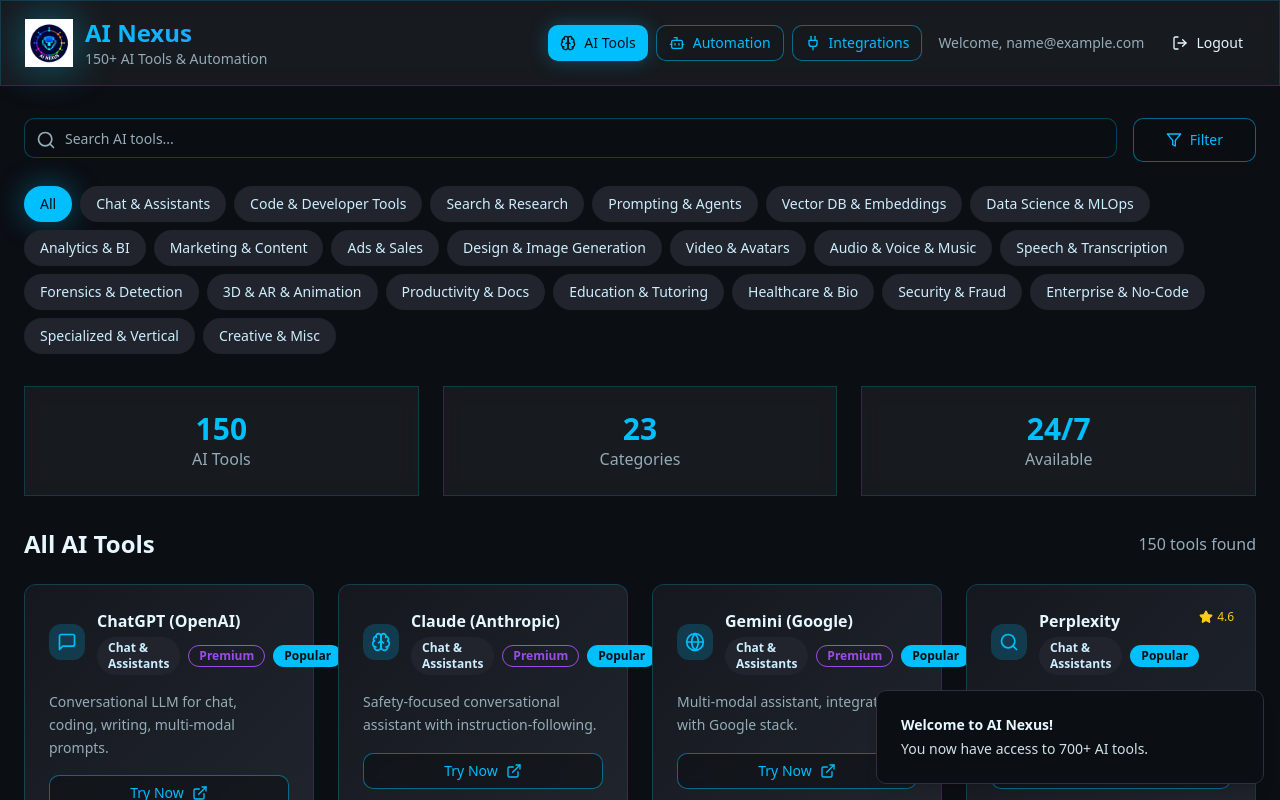
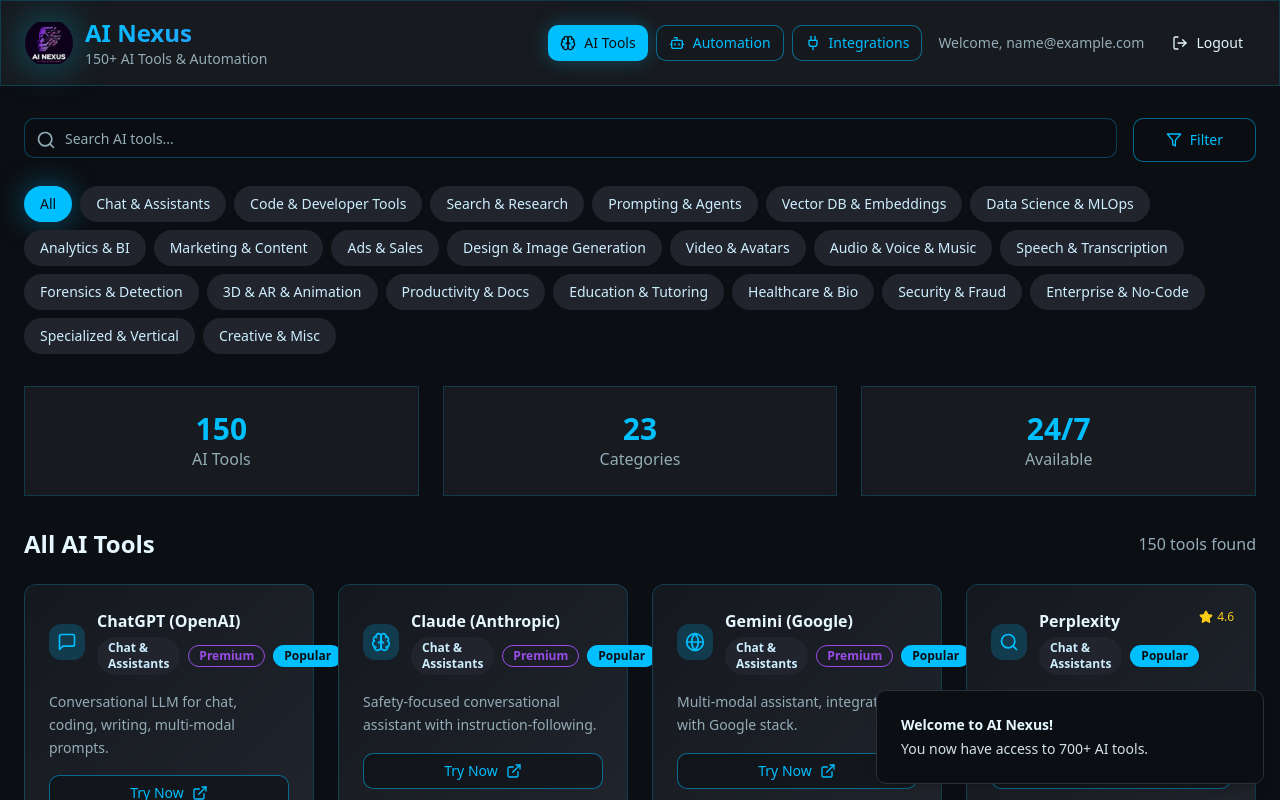
Before and after one commit to Nitish651-bit/AI-NEXUS, a React (Vite) app: page / in a window 1280 px wide. Both pictures are taken after typing "name@example.com", "Sample123" into the empty fields and a click on the button "Sign In". Shown: the top 800 px of the page. Built offline with nearby package versions, Linux system fonts and the light colour scheme.

Commit message:
Update logo to circular shape

```diff
--- a/src/components/auth/LoginForm.tsx
+++ b/src/components/auth/LoginForm.tsx
@@ -31,7 +31,7 @@ export function LoginForm({ onLogin, isLoading = false }: LoginFormProps) {
             <img
               src={logo}
               alt="AI Nexus - Ultimate AI Platform"
-              className="w-full h-full object-contain drop-shadow-[0_0_40px_rgba(0,212,255,0.5)]"
+              className="w-full h-full object-contain rounded-full drop-shadow-[0_0_40px_rgba(0,212,255,0.5)]"
             />
           </div>
           <div className="space-y-3">
--- a/src/components/dashboard/Dashboard.tsx
+++ b/src/components/dashboard/Dashboard.tsx
@@ -268,11 +268,11 @@ export function Dashboard({ userEmail, onLogout }: DashboardProps) {
           <div className="flex items-center justify-between">
             <div className="flex items-center gap-4">
               <div className="flex items-center gap-3">
-                <div className="w-12 h-12 rounded-lg">
+                <div className="w-12 h-12">
                   <img
                     src={logo}
                     alt="AI Nexus - Ultimate AI Platform"
-                    className="w-full h-full object-contain drop-shadow-[0_0_20px_rgba(0,212,255,0.4)]"
+                    className="w-full h-full object-contain rounded-full drop-shadow-[0_0_20px_rgba(0,212,255,0.4)]"
                   />
                 </div>
                 <div>
--- a/src/pages/Integrations.tsx
+++ b/src/pages/Integrations.tsx
@@ -18,7 +18,7 @@ export const Integrations = () => {
               <img
                 src={logo}
                 alt="AI Nexus"
-                className="w-full h-full object-contain drop-shadow-[0_0_20px_rgba(0,212,255,0.4)]"
+                className="w-full h-full object-contain rounded-full drop-shadow-[0_0_20px_rgba(0,212,255,0.4)]"
               />
             </div>
             <h1 className="text-2xl font-bold bg-gradient-primary bg-clip-text text-transparent">
```
Also changed, not shown: public/favicon.png, src/assets/ai-nexus-logo.png.
